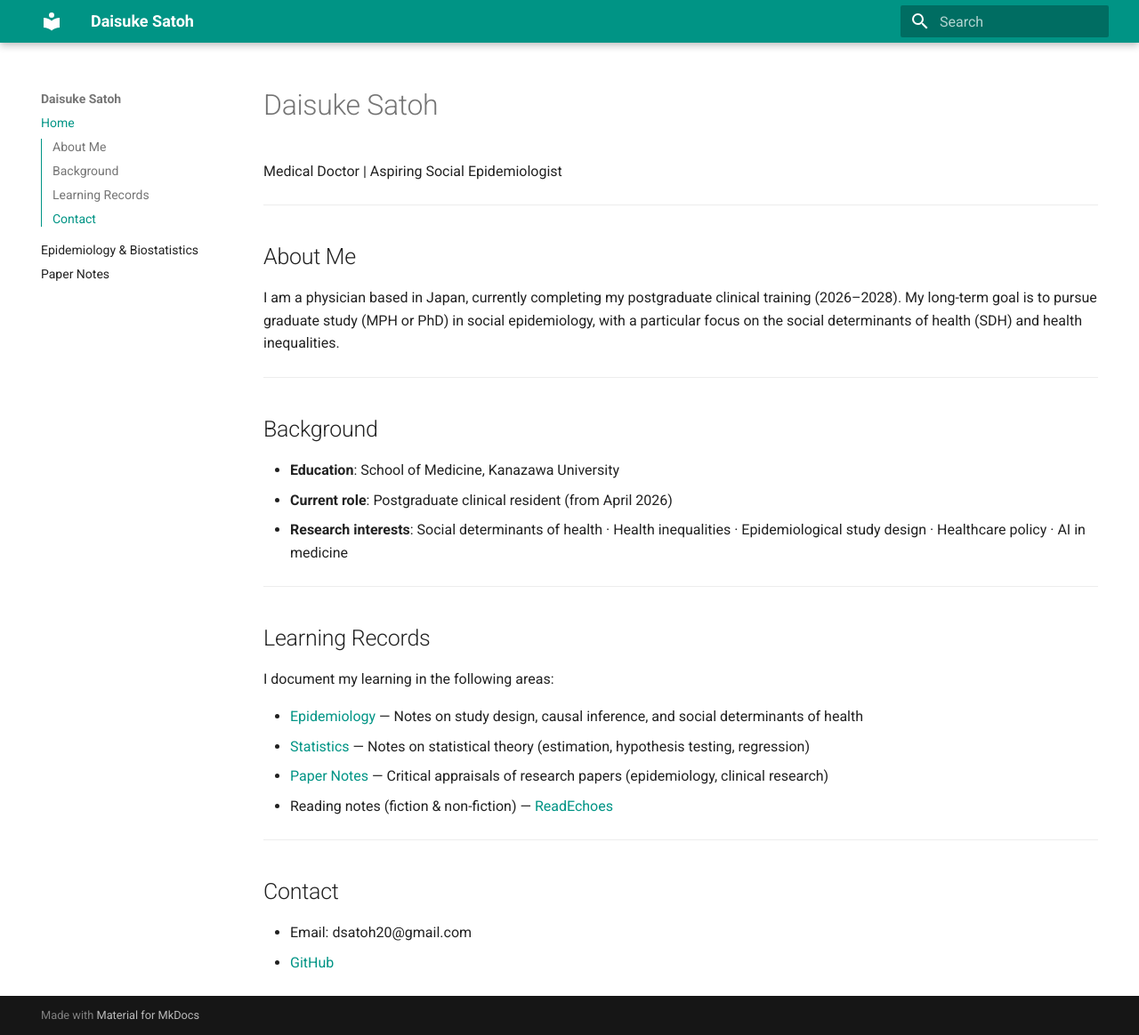
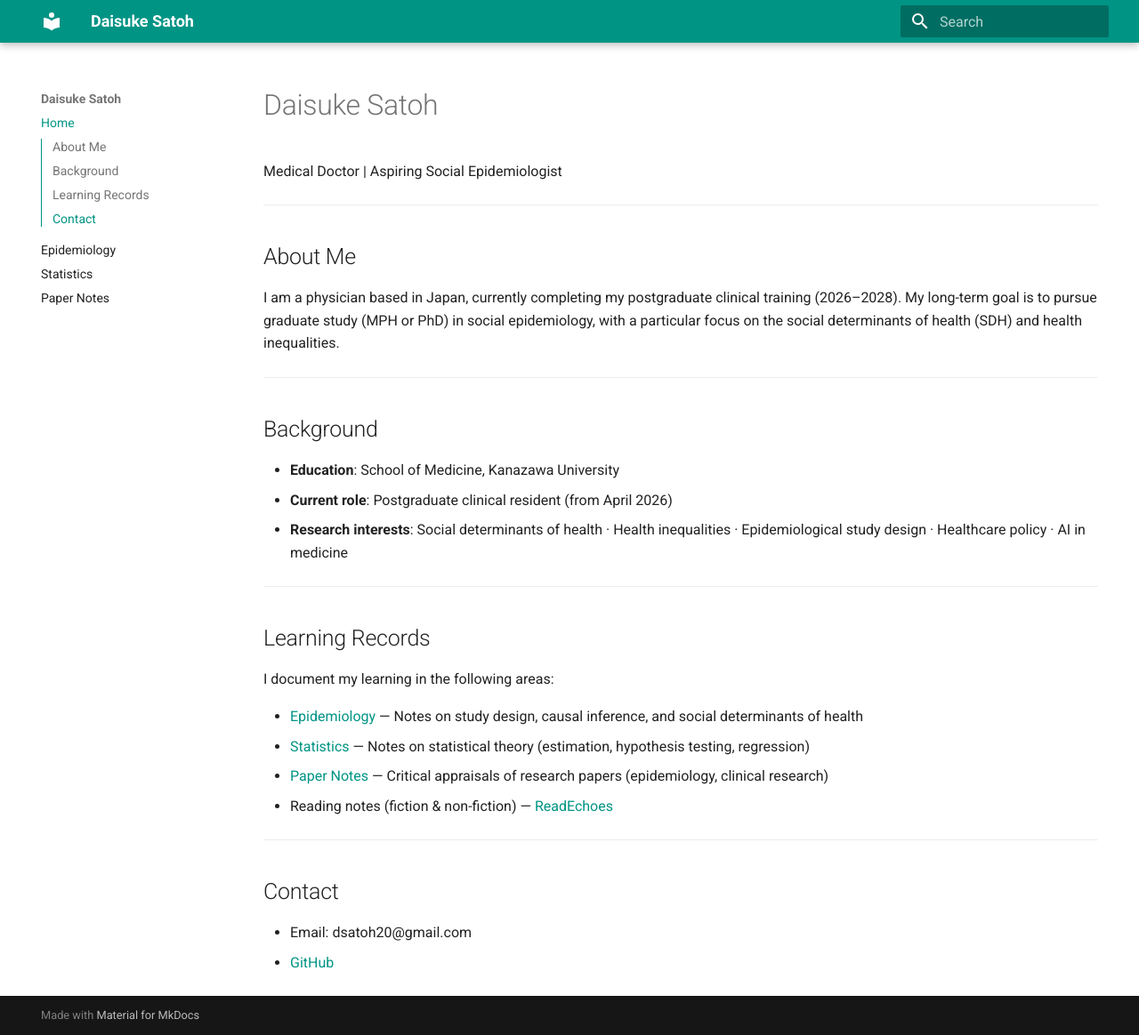
Before and after one commit to dsatoh20/dsatoh20.github.io, an MkDocs documentation site: the page built from docs/index.md, in a window 1280 px wide and 1164 px high. Shown: the whole window at 89% size. Built offline with MkDocs 1.6.1 and Material for MkDocs 9.7.7, drawn with Linux system fonts in a browser that asks for light colours.

Commit message:
nav: statisticsをサイドバーに追加

```diff
--- a/mkdocs.yml
+++ b/mkdocs.yml
@@ -17,7 +17,8 @@ theme:
 
 nav:
   - Home: index.md
-  - Epidemiology & Biostatistics: epidemiology/index.md
+  - Epidemiology: epidemiology/index.md
+  - Statistics: statistics/index.md
   - Paper Notes: paper_notes/index.md
 
 markdown_extensions:
```
